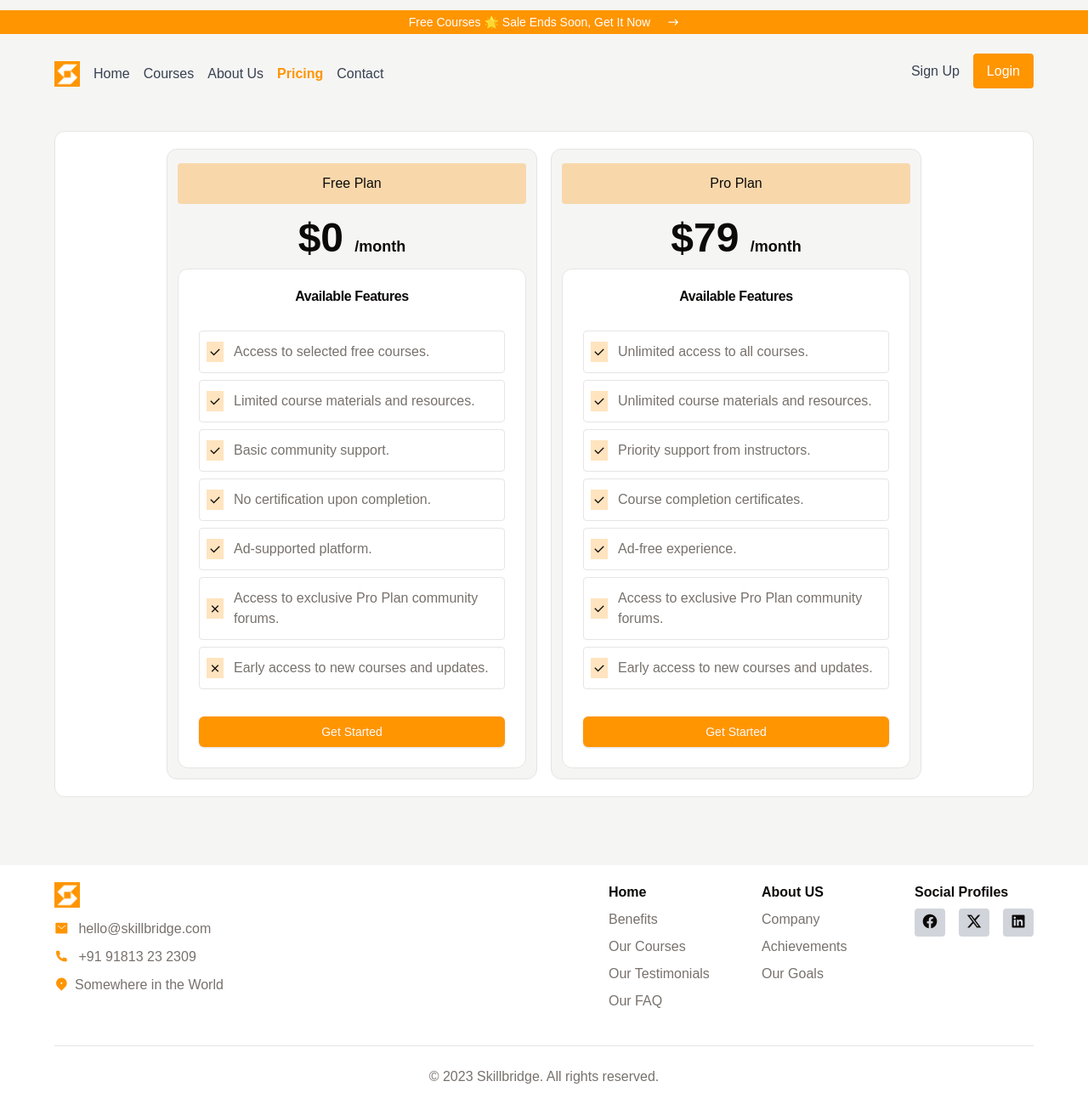
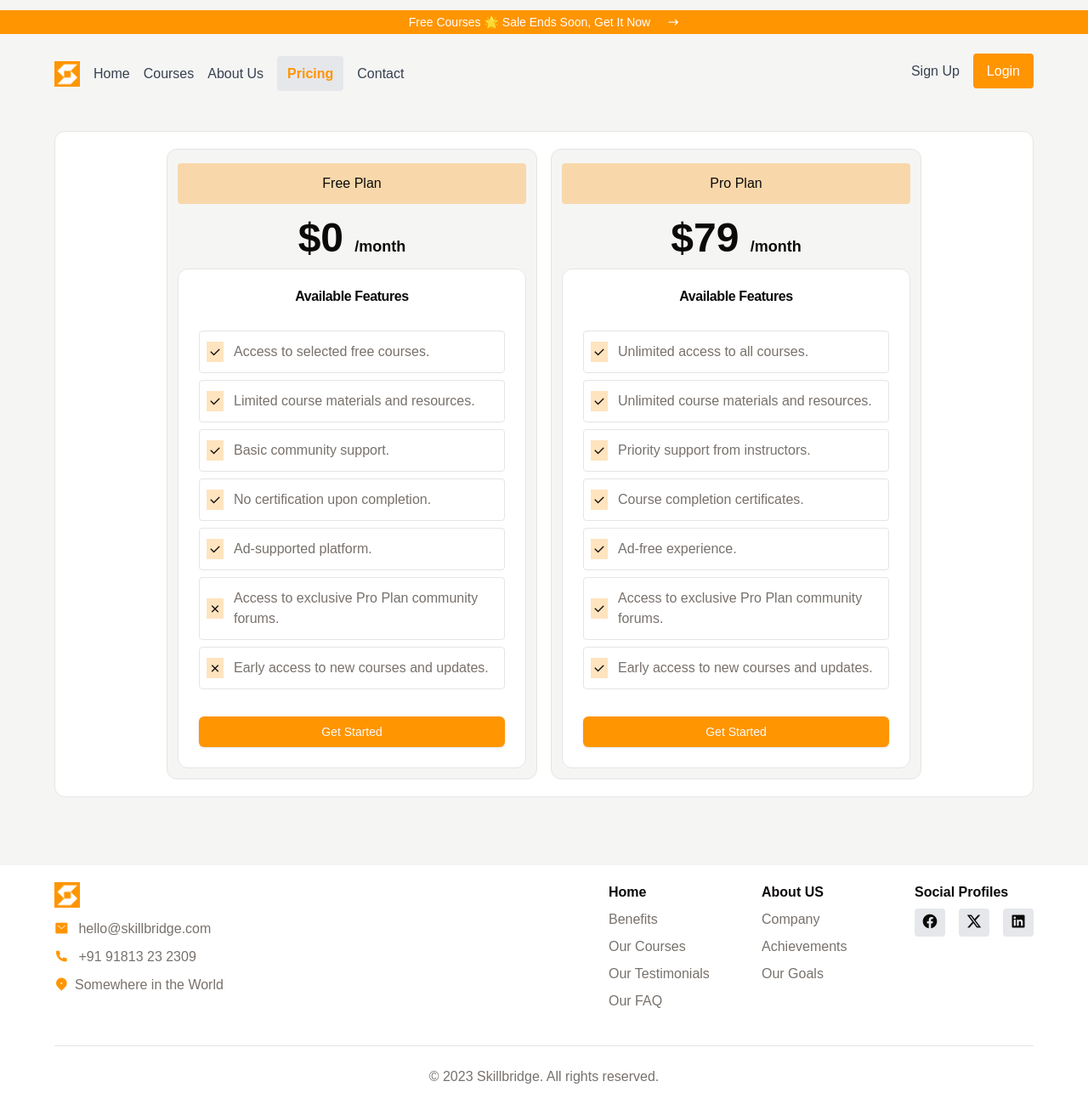
Before and after one commit to kasahun-welela/e-learning, a Next.js app: page /price in a window 1280 px wide. Shown: the whole page at 85% size. Built offline with nearby package versions, Linux system fonts and the light colour scheme.

Commit message:
add background to show active

```diff
--- a/components/Footer.tsx
+++ b/components/Footer.tsx
@@ -88,7 +88,7 @@ export default function Footer() {
               <li>
                 <Link
                   href="#"
-                  className="hover:text-primary hover:font-semibold bg-gray-300 rounded p-2"
+                  className="hover:text-primary hover:font-semibold bg-gray-200 rounded p-2"
                 >
                   <i className="ri-facebook-circle-fill text-xl"></i>
                 </Link>
@@ -96,7 +96,7 @@ export default function Footer() {
               <li>
                 <Link
                   href="#"
-                  className="hover:text-primary hover:font-semibold bg-gray-300 rounded p-2"
+                  className="hover:text-primary hover:font-semibold bg-gray-200 rounded p-2"
                 >
                   <i className="ri-twitter-x-fill text-xl"></i>
                 </Link>
@@ -104,7 +104,7 @@ export default function Footer() {
               <li>
                 <Link
                   href="#"
-                  className="hover:text-primary hover:font-semibold bg-gray-300 rounded p-2"
+                  className="hover:text-primary hover:font-semibold bg-gray-200 rounded p-2"
                 >
                   <i className="ri-linkedin-box-fill text-xl"></i>
                 </Link>
--- a/components/Header.tsx
+++ b/components/Header.tsx
@@ -33,7 +33,9 @@ export default function Header() {
             <li>
               <Link
                 className={`${
-                  path === "/" ? "text-primary font-semibold" : ""
+                  path === "/"
+                    ? "text-primary font-semibold bg-gray-200 p-3 rounded"
+                    : ""
                 } hover:text-primary`}
                 href="/"
               >
@@ -43,7 +45,9 @@ export default function Header() {
             <li>
               <Link
                 className={`${
-                  path === "/course" ? "text-primary font-semibold" : ""
+                  path === "/course"
+                    ? "text-primary font-semibold bg-gray-200 p-3 rounded"
+                    : ""
                 } hover:text-primary`}
                 href="/course"
               >
@@ -53,7 +57,9 @@ export default function Header() {
             <li>
               <Link
                 className={`${
-                  path === "/about" ? "text-primary font-semibold" : ""
+                  path === "/about"
+                    ? "text-primary font-semibold bg-gray-200 p-3 rounded"
+                    : ""
                 } hover:text-primary`}
                 href="/about"
               >
@@ -63,7 +69,9 @@ export default function Header() {
             <li>
               <Link
                 className={`${
-                  path === "/price" ? "text-primary font-semibold" : ""
+                  path === "/price"
+                    ? "text-primary font-semibold bg-gray-200 p-3 rounded"
+                    : ""
                 } hover:text-primary`}
                 href="/price"
               >
@@ -73,7 +81,9 @@ export default function Header() {
             <li>
               <Link
                 className={`${
-                  path === "/contact" ? "text-primary font-semibold" : ""
+                  path === "/contact"
+                    ? "text-primary font-semibold bg-gray-200 p-3 rounded"
+                    : ""
                 } hover:text-primary`}
                 href="/contact"
               >
@@ -87,7 +97,7 @@ export default function Header() {
             <li>
               <Link
                 className={`${
-                  path === "/" ? "text-primary font-semibold" : ""
+                  path === "/" ? "text-primary font-semibold " : ""
                 } hover:text-primary`}
                 href="/"
               >
```
